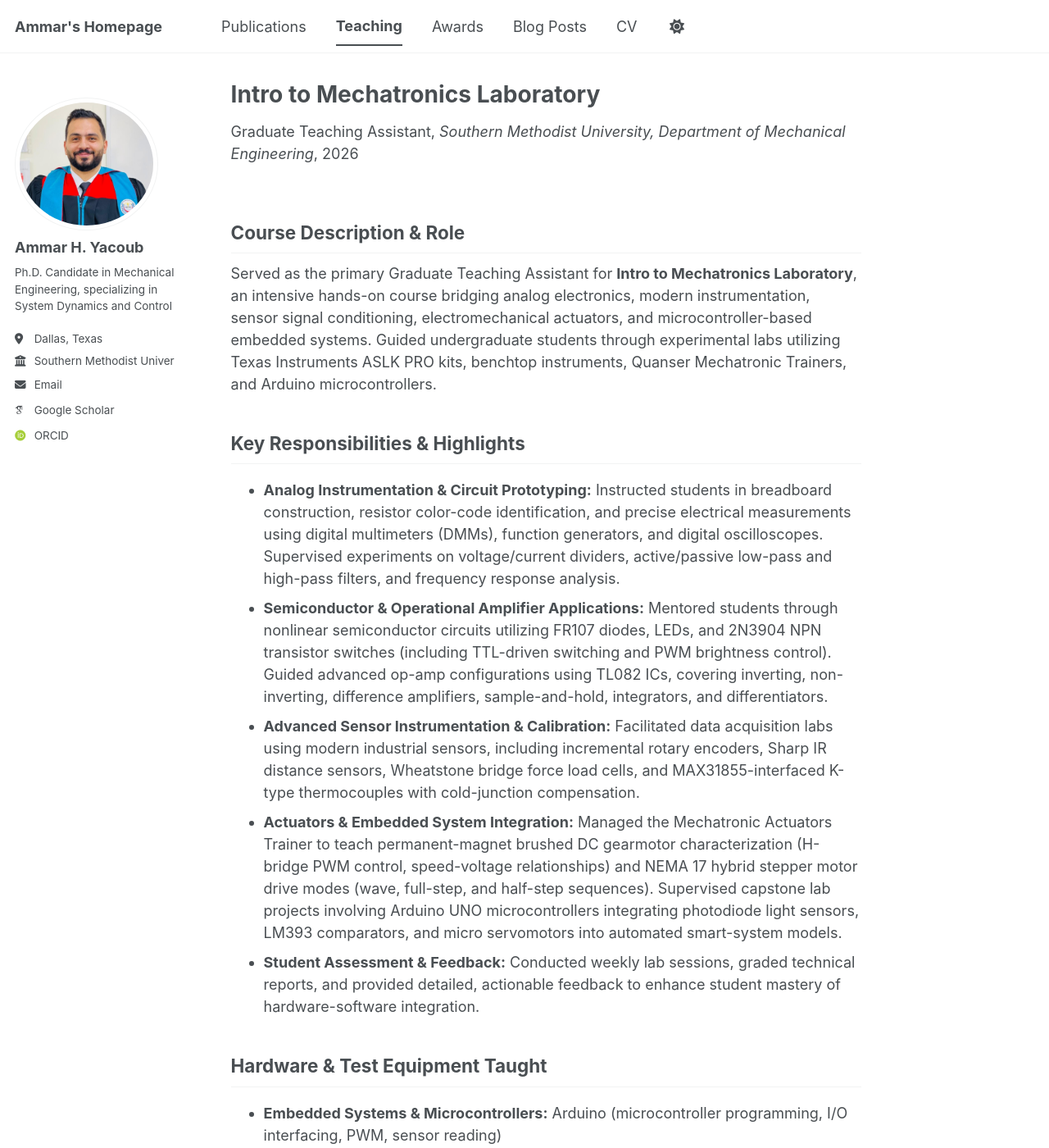
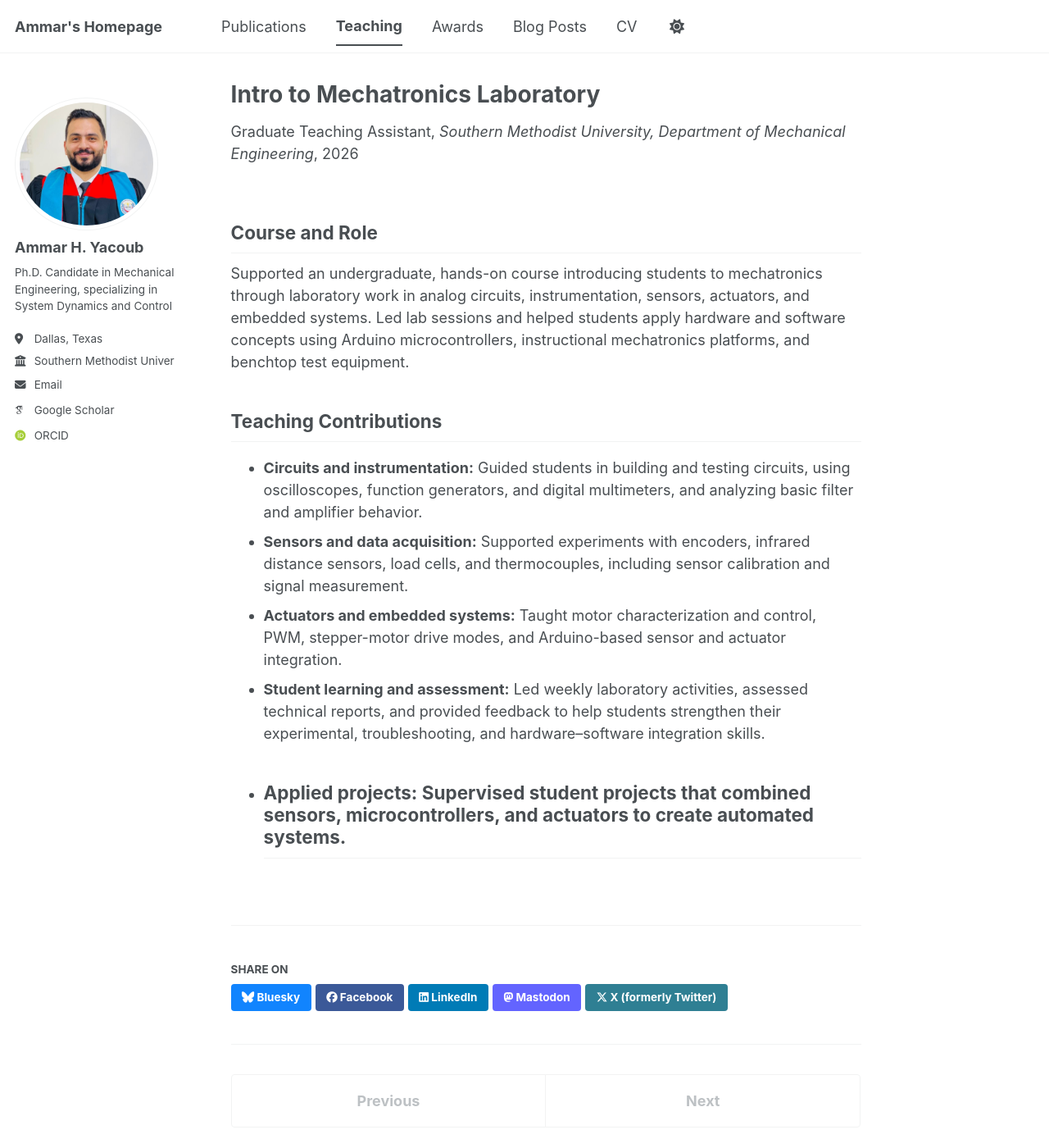
Before and after one commit to AmmarYacoub/AmmarYacoub.github.io, a Jekyll site: the page built from _teaching/Mechatronics.md, in a window 1280 px wide and 1400 px high. Shown: the whole window at 82% size. Built offline with Jekyll 4.4.1, drawn with Linux system fonts in a browser that asks for light colours; some web fonts are replaced; a script bundle is joined from its source files by our own code; library files that are not in the unit come from our copies; some of the changed text lies outside the part shown.

Commit message:
Update Mechatronics course description and responsibilities
Revised course description and responsibilities for the Mechatronics course, emphasizing hands-on learning and student engagement.

```diff
--- a/_teaching/Mechatronics.md
+++ b/_teaching/Mechatronics.md
@@ -8,19 +8,15 @@ date: 2026-01-01
 location: "Dallas, TX"
 ---
 
-## Course Description & Role
-Served as the primary Graduate Teaching Assistant for **Intro to Mechatronics Laboratory**, an intensive hands-on course bridging analog electronics, modern instrumentation, sensor signal conditioning, electromechanical actuators, and microcontroller-based embedded systems. Guided undergraduate students through experimental labs utilizing Texas Instruments ASLK PRO kits, benchtop instruments, Quanser Mechatronic Trainers, and Arduino microcontrollers.
+## Course and Role
 
-## Key Responsibilities & Highlights
-* **Analog Instrumentation & Circuit Prototyping:** Instructed students in breadboard construction, resistor color-code identification, and precise electrical measurements using digital multimeters (DMMs), function generators, and digital oscilloscopes. Supervised experiments on voltage/current dividers, active/passive low-pass and high-pass filters, and frequency response analysis.
-* **Semiconductor & Operational Amplifier Applications:** Mentored students through nonlinear semiconductor circuits utilizing FR107 diodes, LEDs, and 2N3904 NPN transistor switches (including TTL-driven switching and PWM brightness control). Guided advanced op-amp configurations using TL082 ICs, covering inverting, non-inverting, difference amplifiers, sample-and-hold, integrators, and differentiators.
-* **Advanced Sensor Instrumentation & Calibration:** Facilitated data acquisition labs using modern industrial sensors, including incremental rotary encoders, Sharp IR distance sensors, Wheatstone bridge force load cells, and MAX31855-interfaced K-type thermocouples with cold-junction compensation.
-* **Actuators & Embedded System Integration:** Managed the Mechatronic Actuators Trainer to teach permanent-magnet brushed DC gearmotor characterization (H-bridge PWM control, speed-voltage relationships) and NEMA 17 hybrid stepper motor drive modes (wave, full-step, and half-step sequences). Supervised capstone lab projects involving Arduino UNO microcontrollers integrating photodiode light sensors, LM393 comparators, and micro servomotors into automated smart-system models.
-* **Student Assessment & Feedback:** Conducted weekly lab sessions, graded technical reports, and provided detailed, actionable feedback to enhance student mastery of hardware-software integration.
+Supported an undergraduate, hands-on course introducing students to mechatronics through laboratory work in analog circuits, instrumentation, sensors, actuators, and embedded systems. Led lab sessions and helped students apply hardware and software concepts using Arduino microcontrollers, instructional mechatronics platforms, and benchtop test equipment.
 
-## Hardware & Test Equipment Taught
-* **Embedded Systems & Microcontrollers:** Arduino (microcontroller programming, I/O interfacing, PWM, sensor reading)
-* **Instructional Platforms:** Texas Instruments Analog System Lab Kit (ASLK PRO), Mechatronic Actuators Trainer, Mechatronic Sensors Trainer
-* **Benchtop Instrumentation:** Digital Oscilloscopes, Function/Signal Generators, Digital Multimeters (DMMs), Breadboard Prototyping
+## Teaching Contributions
 
+- **Circuits and instrumentation:** Guided students in building and testing circuits, using oscilloscopes, function generators, and digital multimeters, and analyzing basic filter and amplifier behavior.
+- **Sensors and data acquisition:** Supported experiments with encoders, infrared distance sensors, load cells, and thermocouples, including sensor calibration and signal measurement.
+- **Actuators and embedded systems:** Taught motor characterization and control, PWM, stepper-motor drive modes, and Arduino-based sensor and actuator integration.
+- **Student learning and assessment:** Led weekly laboratory activities, assessed technical reports, and provided feedback to help students strengthen their experimental, troubleshooting, and hardware–software integration skills.
+- **Applied projects:** Supervised student projects that combined sensors, microcontrollers, and actuators to create automated systems.
 ---
```
